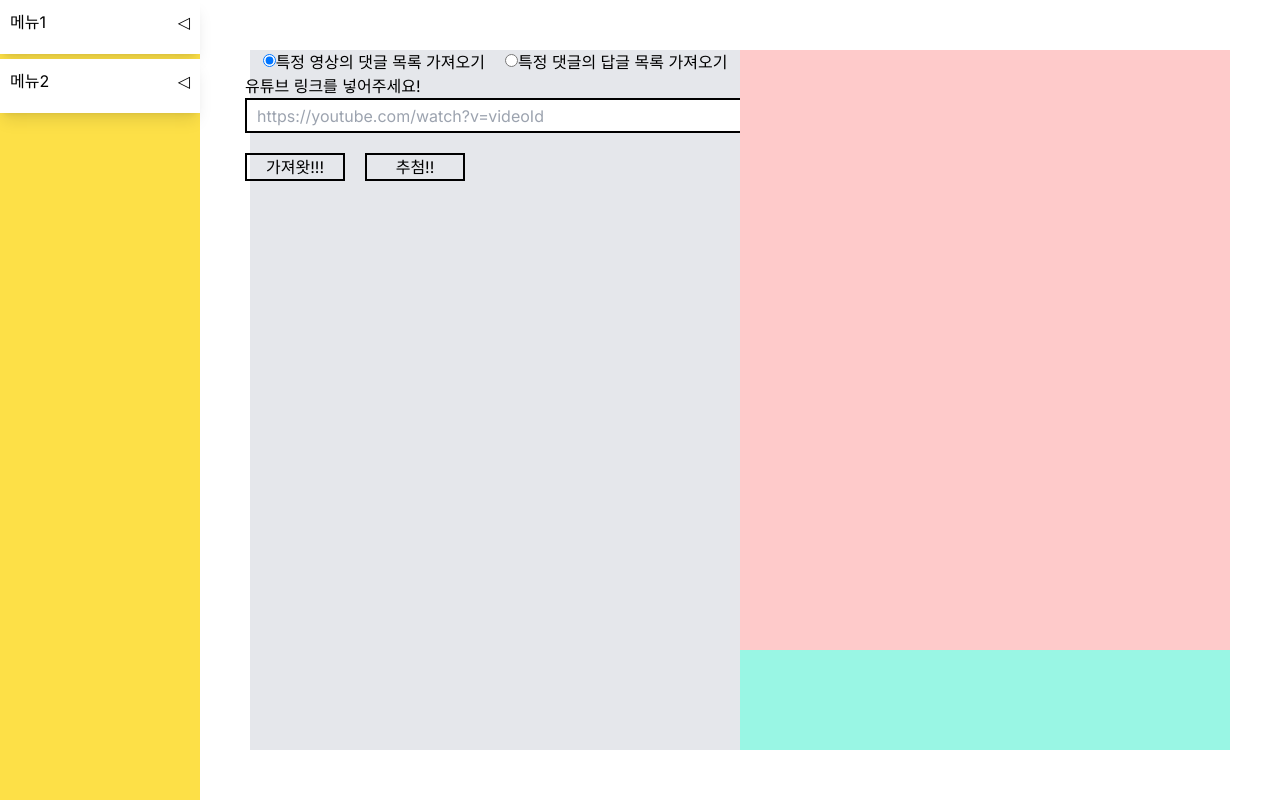
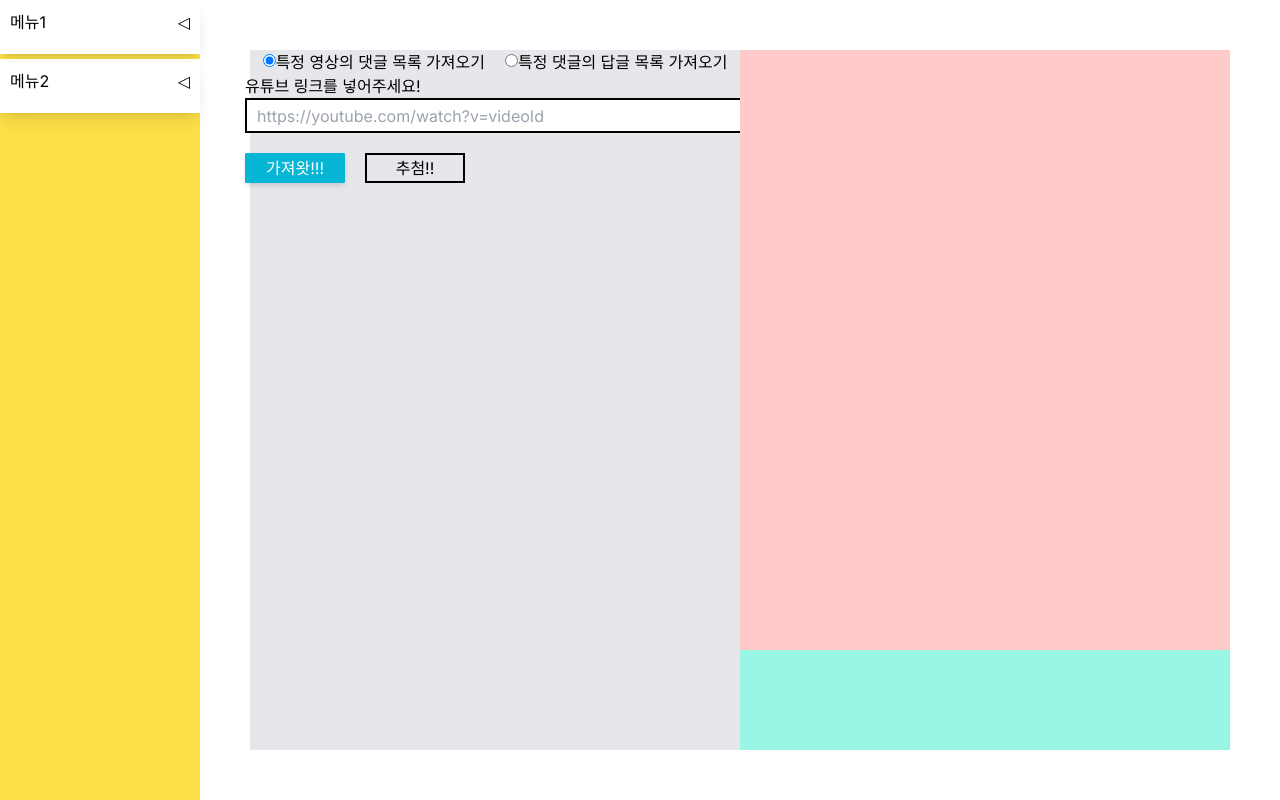
Before and after one commit to loevray/loevray-s-lab, a Next.js app: page /youtube-comment-raffle in a window 1280 px wide. Built offline with nearby package versions, Linux system fonts and the light colour scheme.

Commit message:
Refactor: Button component interface extends HTMLButtonProps

```diff
--- a/src/app/ui/common/Button.tsx
+++ b/src/app/ui/common/Button.tsx
@@ -1,25 +1,22 @@
-interface ButtonProps {
+import { ButtonHTMLAttributes, HTMLAttributes } from "react";
+
+interface ButtonProps extends ButtonHTMLAttributes<HTMLButtonElement> {
   text?: string;
-  disabled?: boolean;
   width?: string;
   height?: string;
-  onClick: () => void;
-  children?: React.ReactNode;
 }
 
 const Button = ({
   text,
-  onClick,
-  disabled = false,
   children,
   width = "w-[100px]",
   height = "h-[30px]",
+  ...rest
 }: ButtonProps) => {
   return (
     <button
       className={`bg-cyan-500 cursor-pointer hover:bg-cyan-400 rounded-sm text-white shadow-md ${width} ${height}`}
-      onClick={onClick}
-      disabled={disabled}
+      {...rest}
     >
       {text ? text : children}
     </button>
--- a/src/app/youtube-comment-raffle/page.tsx
+++ b/src/app/youtube-comment-raffle/page.tsx
@@ -8,6 +8,7 @@ import {
 import YOUTUBE_API from "@/constants/YoutubeComment";
 import raffle from "@/utils/raffle";
 import { useMemo, useRef, useState } from "react";
+import Button from "../ui/common/Button";
 
 const Page = () => {
   const inputRef = useRef<HTMLInputElement>(null);
@@ -65,6 +66,7 @@ const Page = () => {
   return (
     <main className="w-full h-full flex justify-center">
       <section className="w-1/2 bg-gray-200 flex flex-col items-center">
+        <article></article>
         <form className="flex gap-2">
           <div>
             <input
@@ -99,9 +101,7 @@ const Page = () => {
             ref={inputRef}
           />
           <div className="flex gap-2 pt-2">
-            <button className="border-2 border-solid border-black w-10">
-              가져왓!!!
-            </button>
+            <Button>가져왓!!!</Button>
             <button
               disabled={!!!comments.length}
               className="border-2 border-solid border-black w-10"
```
